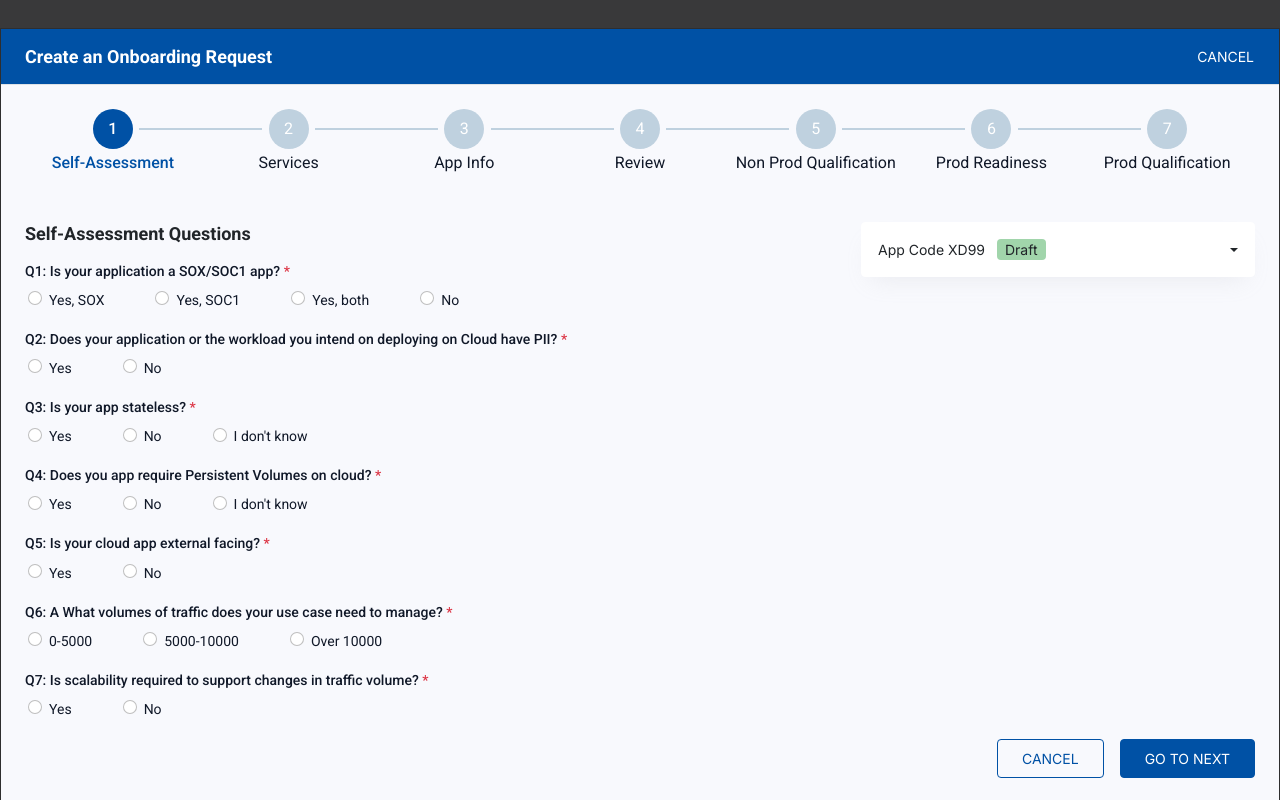
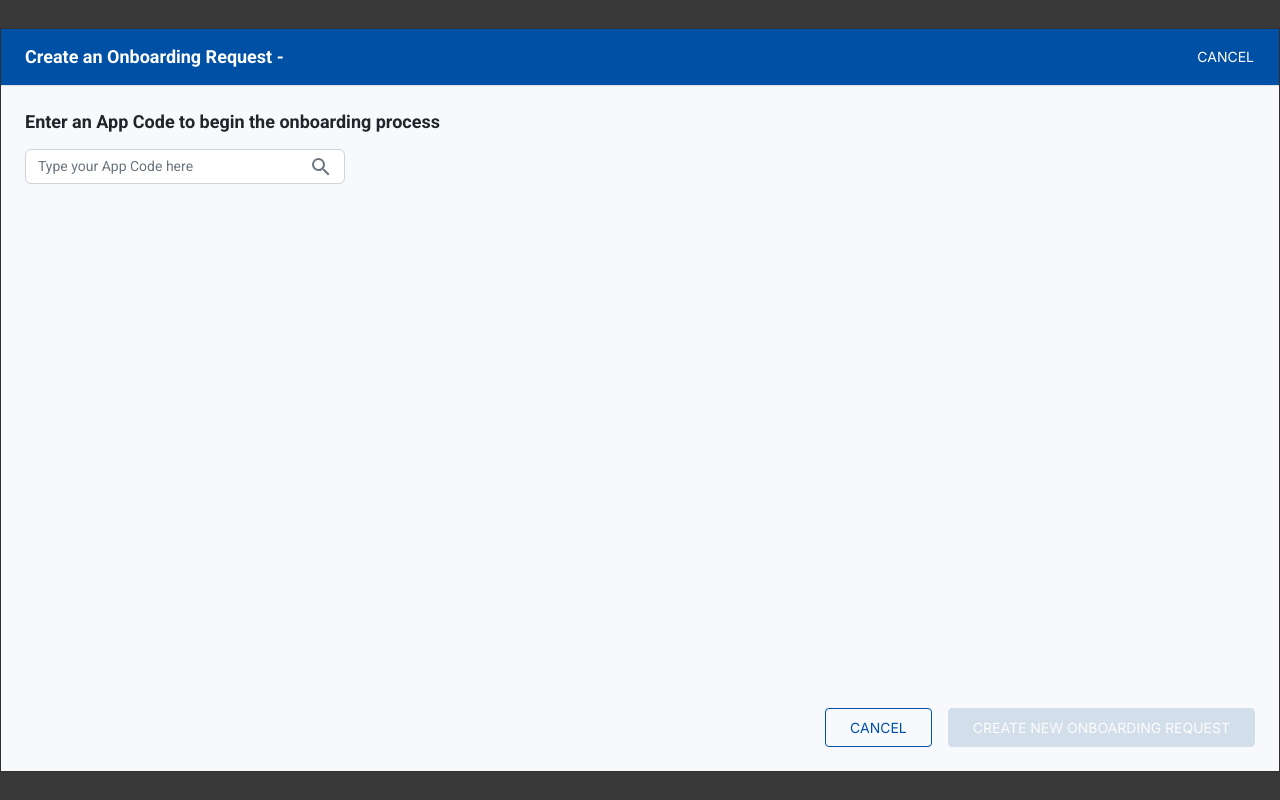
Before and after one commit to alamin24nava/local-bdo, a React (Create React App) app: page / in a window 1280 px wide. Both pictures are taken after a click on the button "Create an Onboarding Request". Built offline with nearby package versions, Linux system fonts and the light colour scheme.

Commit message:
Question added

```diff
--- a/src/assets/css/style.css
+++ b/src/assets/css/style.css
@@ -28,7 +28,9 @@ h1, h2, h3, h4,h5, h6, p{
 .start-3{
     left: 16px;
 }
-
+.transition{
+    transition: 0.4s ease-in-out;
+}
 /* background color variant style here... */
 .bg-primary{
     background: var(--bs-primary) !important;
@@ -58,9 +60,11 @@ h1, h2, h3, h4,h5, h6, p{
 .btn-sm{
     padding: 6px 16px;
 }
-.btn:disabled{
+.btn:disabled {
     background: var(--bs-secondary);
     border-color: var(--bs-secondary);
+    cursor: not-allowed;
+    pointer-events: initial;
 }
 .btn-primary{
     background: var(--bs-primary);
@@ -145,18 +149,25 @@ h1, h2, h3, h4,h5, h6, p{
     background: var(--bs-primary);
     font-weight: 500;
 }
-.step-item:not(:first-child):after {
+.step-item:not(:last-child):after {
     content: '';
     height: 2px;
     width: 70%;
     background: var(--bs-secondary);
     position: absolute;
-    left: -35%;
+    right: -35%;
     top: 50%;
     transform: translateY(calc(-50% - 13px));
+    transition: 0.4s ease-in-out;
 }
 .step-item.compleated:after {
     background: var(--bs-primary);
+}
+.compleated .step-index-hide{
+    opacity: 0;
+    visibility: hidden;
+    transition: 0.4s ease-in-out;
+    display: none;
 }
 .step-index{
     width: 40px;
@@ -170,18 +181,21 @@ h1, h2, h3, h4,h5, h6, p{
     margin-bottom: 4px;
     position: relative;
     z-index: 10;
+    transition: 0.3s ease-in;
+    font-weight: 500;
 }
 
 .step-desc{
-    font-weight: 400;
-    font-size: 16px;
+    font-weight: 500;
+    font-size: 14px;
     line-height: 1.3;
     color: var(--bs-dark);
+    transition: 0.3s ease-in;
 }
 .step-item.compleated .step-desc,
 .step-item.active .step-desc{
     color: var(--bs-primary);
-    font-weight: 500;
+    /* font-weight: 500; */
 }
 
 
@@ -220,6 +234,12 @@ h1, h2, h3, h4,h5, h6, p{
 }
 
 /* Form style here... */
+.form-control{
+    font-size: 14px;
+}
+.form-control::placeholder{
+    text-transform: initial;
+}
 .form-check-input,
 .form-check-label{
     font-weight: 400;
--- a/src/components/HorizontalStepper.js
+++ b/src/components/HorizontalStepper.js
@@ -1,6 +1,7 @@
-import React, { useState } from 'react'
+import React, { useState , useEffect} from 'react'
 import { FiCheck } from "react-icons/fi";
 
+// Custom Components
 import StepperControl from './StepperControl'
 import SelfAssessment from './selfAssessment/Index';
 import Services from './services/Index';
@@ -10,41 +11,86 @@ import NonProdQualification from './nonProdQualification/Index';
 import ProdReadiness from './prodReadiness/Index';
 import ProdQualification from './prodQualification/Index';
 
-
-
 export default function HorizontalStepper(props) {
     const handleClose = props.handleClose
     const steps = ['Self-Assessment', 'Services', 'App Info', 'Review', 'Non Prod Qualification', 'Prod Readiness','Prod Qualification']
-    // const steps = ['Self-Assessment', 'Services', 'App Info', 'Review']
     const [stepActive, setStepActive] = useState(1)
-    const [stepCompleated, setStepCompleated] = useState(1)
+    const [disabled, setDisabled] = useState(true)
     const handleNext = () =>{
-        setStepActive(stepActive + 1);
+      setStepActive(stepActive => stepActive + 1);
     }
     const handlePrev = () =>{
-        setStepActive(stepActive - 1)
+      setStepActive(stepActive => stepActive - 1);
     }
-    // console.log(stepActive)
+
+    const [questionOn, setQuestionOn] = useState('')
+    const [questionTwo, setQuestionTwo] = useState('')
+    const [questionThree, setQuestionThree] = useState('')
+    const [questionFour, setQuestionFour] = useState('')
+    const [questionFive, setQuestionFive] = useState('')
+    const [questionSix, setQuestionSix] = useState('')
+    const [questionSeven, setQuestionSeven] = useState('')
+    const handleChange = (e) => {
+        let value = e.target.value
+        let fieldName = e.target.name
+
+        if(fieldName === 'questionOn'){
+            setQuestionOn(value)
+            console.log(value)
+        }
+        if(fieldName === 'questionTwo'){
+            setQuestionTwo(value)
+            console.log(questionTwo)
+        }
+        if(fieldName === 'questionThree'){
+            setQuestionThree(value)
+            console.log(questionThree)
+        }
+        if(fieldName === 'questionFour'){
+            setQuestionFour(value)
+            console.log(questionFour)
+        }
+        if(fieldName === 'questionFive'){
+            setQuestionFive(value)
+            console.log(questionFive)
+        }
+        if(fieldName === 'questionSix'){
+            setQuestionSix(value)
+            console.log(questionSix)
+        }
+        if(fieldName === 'questionSeven'){
+            setQuestionSeven(value)
+            console.log(questionSeven)
+        }
+    }
+    useEffect(() => {
+      if(questionOn, questionTwo, questionThree, questionFour, questionFive, questionSix, questionSeven){
+        setDisabled(false)
+      }
+    }, [questionOn, questionTwo, questionThree, questionFour, questionFive, questionSix, questionSeven])
+
   return (
     <div className='modal-body-inner '>
         <div>
             <div className='step-items d-flex align-items-center justify-content-center mb-5'>
                 {
-                    steps.map((step, index) =>(
+                    steps.map((step, index) => {
+                      return(
                         // Step active and compleated class name(active compleated)
-                        <div className={ index === 0 ? 'step-item active compleated':'step-item'} key={index}>
-                            <div className='step-index'>
-                                {index + 1}
-                                {/* <FiCheck className='fs-4'/> */}
-                            </div>
-                            <div className='step-desc'>{step}</div>
+                        <div className={`step-item ${stepActive === index + 1 ? 'active': (stepActive != index+1 && index < stepActive ? "compleated" : "")}`} key={index}>
+                          <div className='step-index'>
+                            <span className='step-index-hide'>{ index + 1 }</span>
+                            {stepActive != index + 1 && index < stepActive && (<FiCheck className='fs-4 transition'/>)}
+                          </div>
+                          <div className='step-desc'>{step}</div>
                         </div>
-                    ))
+                      )
+                    })
                 }
             </div>
             <div className='display-step-content'>
                 {stepActive === 1 ? (
-                    <SelfAssessment />
+                    <SelfAssessment handleChange={handleChange} questionOn ={questionOn} questionTwo ={questionTwo} />
                   ) : ''}
 
                 {stepActive === 2 ? (
@@ -74,7 +120,7 @@ export default function HorizontalStepper(props) {
             </div>
         </div>
 
-        <StepperControl handleNext = {handleNext} handlePrev={handlePrev} stepActive={stepActive} handleClose={handleClose} />
+        <StepperControl stepsLength={steps.length} handleNext = {handleNext} handlePrev={handlePrev} stepActive={stepActive} handleClose={handleClose} disabled={disabled} />
     </div>
   )
 }
--- a/src/components/MainModal.js
+++ b/src/components/MainModal.js
@@ -1,24 +1,37 @@
-import React from 'react';
+// React Components
+import React, {useState, useEffect} from 'react';
 import Button from 'react-bootstrap/Button';
 import Modal from 'react-bootstrap/Modal';
-import { MdClear } from "react-icons/md";
-
+// Custom Components
 import SearchAppCode from './appCode/SearchAppCode';
-import SelfAssessment from './selfAssessment/Index';
-import Services from './services/Index'
 import HorizontalStepper from './HorizontalStepper';
-import StepperControl from './StepperControl';
-
-
 
 export default function MainModal(props) {
-    const [modalShow, setModalShow] = React.useState(false);
+    const [modalShow, setModalShow] = useState(false);
+    const [showHorizontalStep, setShowHorizontalStep] = useState(false);
+    const [hideAppCode, setHideAppCode] = useState(true);
+    const [appCode, setAppCode] = useState('')
     const handleClose = () =>{
         setModalShow(false)
     }
     const handleOpen = () =>{
         setModalShow(true)
     }
+    const handleClick = () =>{
+        setHideAppCode(false)
+        setShowHorizontalStep(true)
+    }
+    const handleAppCode = (appcode) => {
+        setAppCode(appcode)
+    }
+
+    useEffect(() => {
+        const handleAppCode = (appcode) => {
+            setAppCode(appcode)
+        }
+    }, [handleAppCode])
+
+
   return (
     <div>
         <div className='create-board'>
@@ -26,14 +39,16 @@ export default function MainModal(props) {
         </div>
         <Modal show={modalShow} size="lg" centered>
             <Modal.Header className='bg-primary'>
-                <Modal.Title className='title-lg'>Create an Onboarding Request</Modal.Title>
+                <Modal.Title className='title-lg'>Create an Onboarding Request {` - ${appCode}`}</Modal.Title>
                 <button onClick={handleClose} className='btn text-white p-0'>CANCEL</button>
             </Modal.Header>
             <Modal.Body>
-                {/* <SearchAppCode handleClose={handleClose} /> */}
-                {/* <SelfAssessment handleClose={handleClose} /> */}
-                {/* <Services /> */}
-                <HorizontalStepper handleClose ={handleClose} />
+                {
+                   hideAppCode && <SearchAppCode handleClick={handleClick} handleClose={handleClose} onAppCode = {handleAppCode} />
+                }
+                {
+                    showHorizontalStep && <HorizontalStepper handleClose ={handleClose} />
+                }
             </Modal.Body>
         </Modal>
     </div>
--- a/src/components/StepperControl.js
+++ b/src/components/StepperControl.js
@@ -1,14 +1,12 @@
-import React from 'react'
+import React, { useState } from 'react'
 
 export default function StepperControl(props) {
-  const {handleNext, handlePrev, handleClose, stepActive} = props
-  // if(stepActive === 1){
+  const {handleNext, handlePrev, handleClose, stepActive, stepsLength, disabled} = props
 
-  // }
   return (
     <div className='d-flex justify-content-end gap-3 mt-3'>
-        <button className='btn btn-outline-primary text-uppercase' onClick={(handlePrev, handleClose)}>{stepActive === 1 ? 'Cancel' : 'Previous'}</button>
-        <button className='btn btn-primary text-uppercase' onClick={handleNext}>Go to next</button>
+        <button className='btn btn-outline-primary text-uppercase' onClick={(stepActive === 1 ? handleClose : handlePrev)}>{stepActive === 1 ? 'Cancel' : 'Previous'}</button>
+        <button disabled={disabled} className='btn btn-primary text-uppercase' onClick={handleNext}>{ stepActive > stepsLength - 1 ? 'Finish' : 'Go to next'}</button>
     </div>
   )
 }
--- a/src/components/appCode/SearchAppCode.js
+++ b/src/components/appCode/SearchAppCode.js
@@ -6,6 +6,9 @@ import ModalFooter from './ModalFooter';
 
 export default function SearchAppCode(props) {
     const handleClose = props.handleClose
+    const handleClick = props.handleClick
+    const onAppCode = props.onAppCode
+
     const [appCode, setAppCode] = useState('')
     const [open, setOpen] = useState(false)
     const [error, setError] = useState(false)
@@ -14,7 +17,9 @@ export default function SearchAppCode(props) {
         const value = e.target.value
         const feildName = e.target.name
         if(feildName === 'appCode'){
-            setAppCode(value)
+            setAppCode(value.toUpperCase())
+            onAppCode(appCode)
+
             if(appCode.length == 3 ){
                 setOpen(true)
                 setError(false)
@@ -27,18 +32,14 @@ export default function SearchAppCode(props) {
         }
     }
 
-    const handleClick = () =>{
-        console.log(123)
-    }
-
   return (
     <div className='modal-body-inner'>
         <div className=''>
             <h4 className='title-lg text-dark pb-3'>Enter an App Code to begin the onboarding process</h4>
             <form  className='mb-4 d-flex align-items-start gap-3'>
                 <div className="type-app-code-wrap position-relative w-100">
-                    <input onChange={handleChange} name='appCode' type="text" className="form-control" placeholder="Type your App Code here" />
-                    <MdSearch onClick={handleClick} className='icon-lg position-absolute top-50 end-0 cursor-pointer translate-middle' />
+                    <input onChange={handleChange} name='appCode' type="text" className="form-control text-uppercase" placeholder="Type your App Code here" />
+                    <MdSearch onClick={handleClick} className='icon-lg position-absolute top-50 end-0 cursor-pointer translate-middle text-secondary' />
                 </div>
                 {
                     error && <div className='text-danger w-25'>The App Code you provided is invalid. App Code must have 2 characters and 2 numbers. </div>
--- a/src/components/appCode/SingleData.js
+++ b/src/components/appCode/SingleData.js
@@ -2,7 +2,6 @@ import React from 'react'
 
 export default function SingleData(props) {
     const {appCode, requestId, useCaseSummary, services, requstedBy, submittedOn, status} = props.data
-    console.log(status)
   return (
     <tr>
         <td className='table-td'>{appCode}</td>
--- a/src/components/selfAssessment/Index.js
+++ b/src/components/selfAssessment/Index.js
@@ -5,20 +5,56 @@ import AppCodeDropdown from '../AppCodeDropdown'
 const primaryTxt = 'Based on your answers you are qualified to onboard to: Public Cloud only'
 const secondaryTxt = 'Click Continue to proceed with the request'
 export default function SelfAssessment(props) {
+    const handleChange = props.handleChange
     const handleClose = props.handleClose
-    const [disabled, setDisabled] = useState(true)
-    const [value, setValue] = useState({ questionOn: '', questionTwo: '', questionThree: '', questionFour: '', questionFive: '', questionSix: '', questionSeven: '' })
-    const { questionOn, questionTwo, questionThree, questionFour, questionFive, questionSix, questionSeven } = value
-    const handleChange = (e) => {
-        let value = e.target.value
-        let fieldName = e.target.name
-        setValue({ ...value, [fieldName]: value })
-    }
-    useEffect(() => {
-        if (questionOn, questionTwo, questionThree, questionFour, questionFive, questionSix, questionSeven) {
-            setDisabled(false)
-        }
-    }, [questionOn, questionTwo, questionThree, questionFour, questionFive, questionSix, questionSeven])
+
+    // const [questionOn, setQuestionOn] = useState('')
+    // const [questionTwo, setQuestionTwo] = useState('')
+    // const [questionThree, setQuestionThree] = useState('')
+    // const [questionFour, setQuestionFour] = useState('')
+    // const [questionFive, setQuestionFive] = useState('')
+    // const [questionSix, setQuestionSix] = useState('')
+    // const [questionSeven, setQuestionSeven] = useState('')
+    // const handleChange = (e) => {
+    //     let value = e.target.value
+    //     let fieldName = e.target.name
+
+    //     if(fieldName === 'questionOn'){
+    //         setQuestionOn(value)
+    //         console.log(questionOn)
+    //     }
+    //     if(fieldName === 'questionTwo'){
+    //         setQuestionTwo(value)
+    //         console.log(questionTwo)
+    //     }
+    //     if(fieldName === 'questionThree'){
+    //         setQuestionThree(value)
+    //         console.log(questionThree)
+    //     }
+    //     if(fieldName === 'questionFour'){
+    //         setQuestionFour(value)
+    //         console.log(questionFour)
+    //     }
+    //     if(fieldName === 'questionFive'){
+    //         setQuestionFive(value)
+    //         console.log(questionFive)
+    //     }
+    //     if(fieldName === 'questionSix'){
+    //         setQuestionSix(value)
+    //         console.log(questionSix)
+    //     }
+    //     if(fieldName === 'questionSeven'){
+    //         setQuestionSeven(value)
+    //         console.log(questionSeven)
+    //     }
+    // }
+
+
+    // useEffect(() => {
+    //     if (questionOn, questionTwo, questionThree, questionFour, questionFive, questionSix, questionSeven) {
+    //         props.onDataQuestion(questionOn, questionTwo)
+    //     }
+    // }, [questionOn, questionTwo, questionThree, questionFour, questionFive, questionSix, questionSeven])
 
 
     const [childModal, setChildModal] = useState(false)
@@ -35,7 +71,7 @@ export default function SelfAssessment(props) {
                             <p className='question'>Q1: Is your application a SOX/SOC1 app? <span className='text-danger'>*</span></p>
                             <div >
                                 <div className="form-check form-check-inline">
-                                    <input onChange={handleChange} className="form-check-input" type="radio" name="questionOn" id="questionOn1" value="Yes, SOX" />
+                                    <input onChange={handleChange} className="form-check-input" type="radio" name="questionOn" id="questionOn1" value={props.questionOn} />
                                     <label className="form-check-label" htmlFor="questionOn1">Yes, SOX</label>
                                 </div>
                                 <div className="form-check form-check-inline">
@@ -148,7 +184,7 @@ export default function SelfAssessment(props) {
                     <AppCodeDropdown />
                 </div>
             </div>
-            <div className='d-none'>
+            {/* <div className='d-none'>
                 <footer className='modal-footer gap-3 border-top-0 px-0 pb-0'>
                     <button onClick={handleClose} className='btn btn-outline-primary text-uppercase' >cancel</button>
                     <button disabled={disabled} className='btn btn-primary text-uppercase' onClick={handleClickOpenChildModal}>go to next</button>
@@ -156,7 +192,7 @@ export default function SelfAssessment(props) {
                 <div>
                     <ChildModal childModal={childModal} closeChildModal={closeChildModal} primaryTxt={primaryTxt} secondaryTxt={secondaryTxt} title='recommended' />
                 </div>
-            </div>
+            </div> */}
         </div>
     )
 }
--- a/src/components/services/Index.js
+++ b/src/components/services/Index.js
@@ -11,7 +11,7 @@ export default function Index() {
                     <h4 className='title-lg text-dark pb-3'>Choose services you want to add</h4>
                     <form className='position-relative'>
                         <input type="text" className="form-control ps-5 w-75" name="servicesGroup" placeholder='Search by Service Name or Group'/>
-                        <RiSearchLine className='position-absolute top-50 start-3 translate-middle-y'/>
+                        <RiSearchLine className='position-absolute top-50 start-3 translate-middle-y text-secondary'/>
                     </form>
                 </div>
                 <div className='col-md-4'>
```
